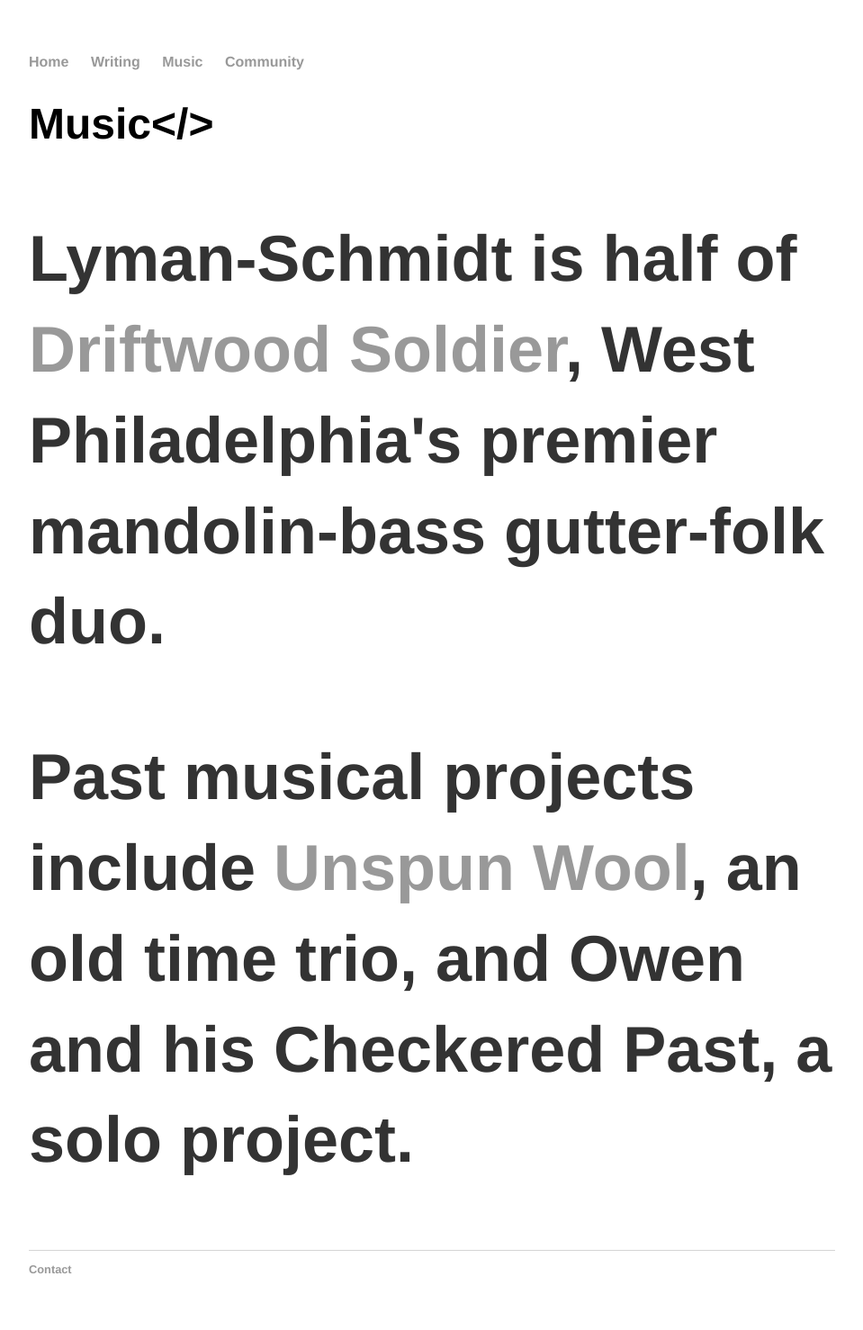
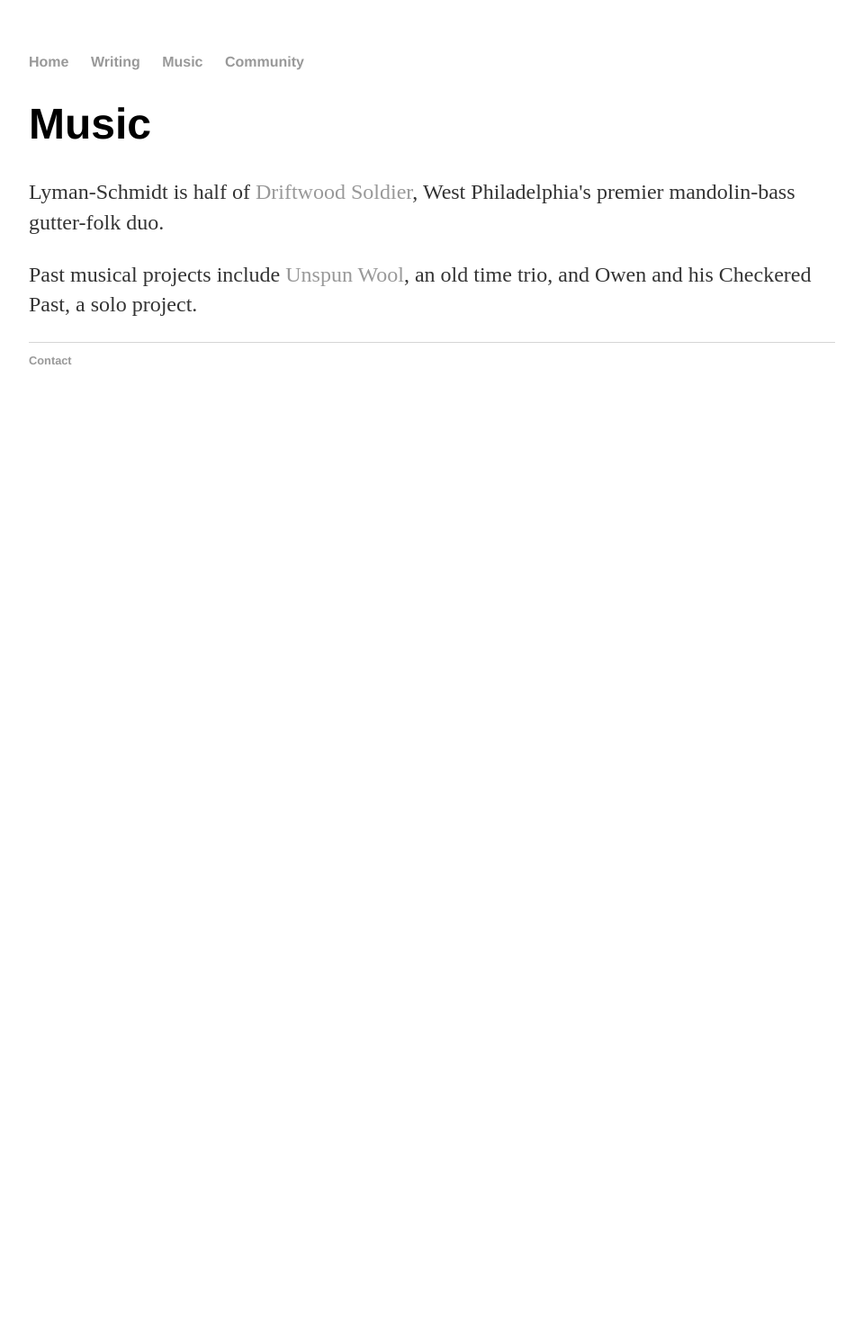
Before and after one commit to chmatie925/chmatie925.github.io, a Jekyll site: the page built from music.md, in a window 1280 px wide. Shown: the whole page at 90% size, without its empty margins (160-1119 px from the left). Built offline with Jekyll 4.4.1, drawn with Linux system fonts in a browser that asks for light colours; our own code applies the rules of GitHub Pages for plain Markdown files; after the commit the page ends 900 px from its top, so only the background shows below that.

```diff
--- a/music.md
+++ b/music.md
@@ -1,4 +1,4 @@
-<h1>Music</>
+<h1>Music</h1>
 
 <p>Lyman-Schmidt is half of <a href="https://driftwoodsoldier.com/">Driftwood Soldier</a>, West Philadelphia's premier mandolin-bass gutter-folk duo.</p>
-<p>Past musical projects include <a href="https://unspunwool.bandcamp.com/">Unspun Wool</a>, an old time trio, and Owen and his Checkered Past, a solo project.
+<p>Past musical projects include <a href="https://unspunwool.bandcamp.com/">Unspun Wool</a>, an old time trio, and Owen and his Checkered Past, a solo project.</p>
```
